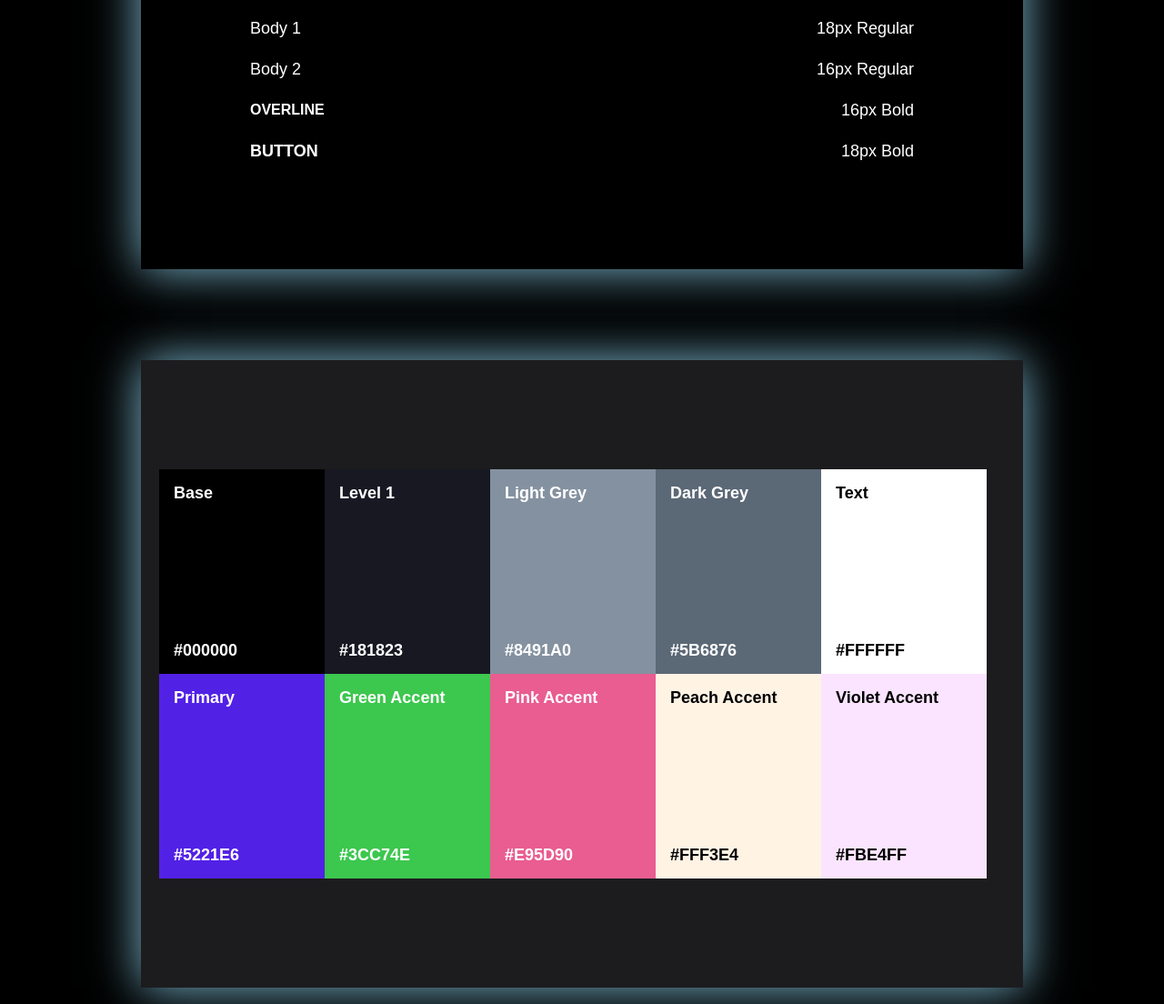
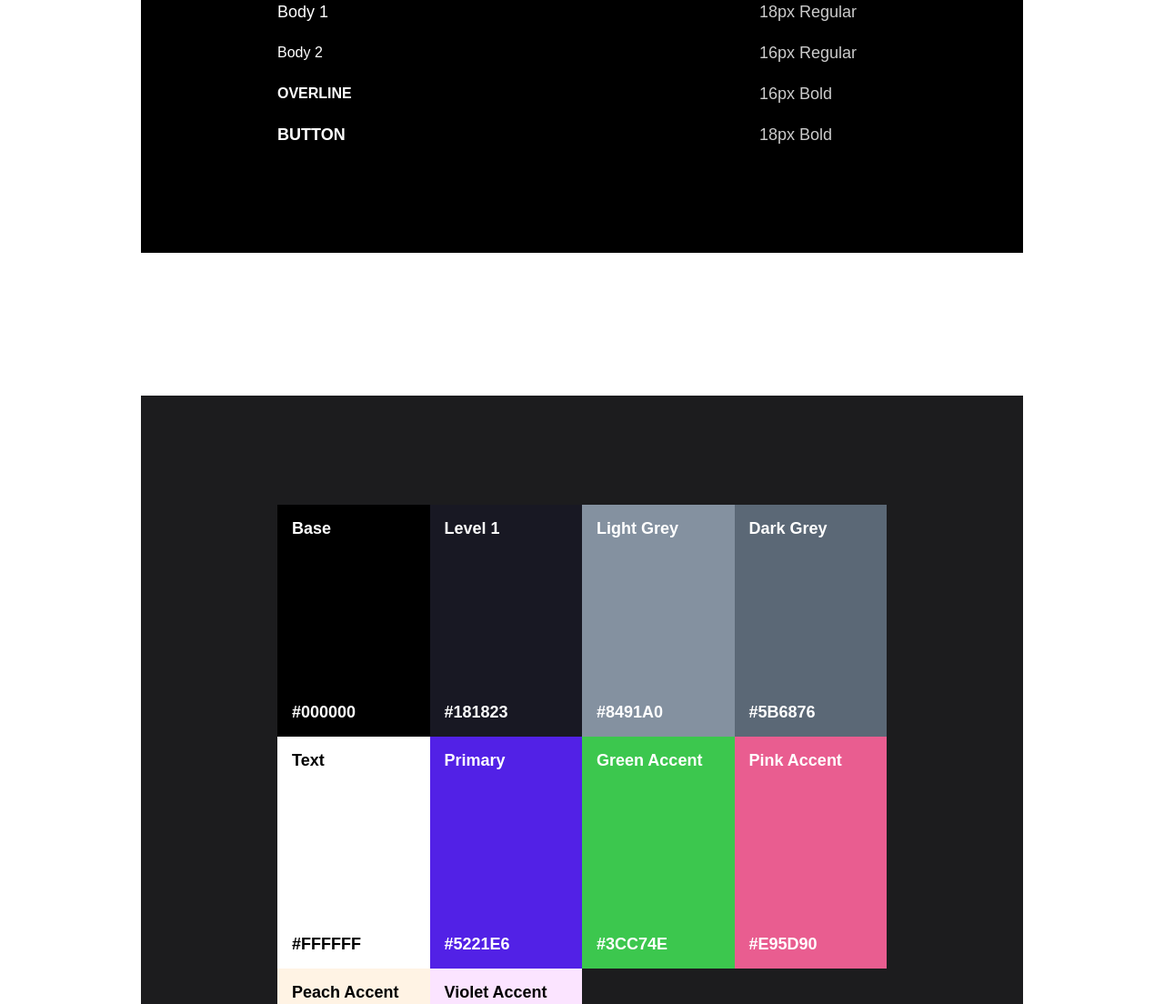
Before and after one commit to valleit/Robin_W_project, a website: page src/style-guide.html in a window 1280 px wide. Shown: the part 649-1753 px from the top of the page at 91% size. Drawn offline with nearby package versions, Linux system fonts and the light colour scheme; files that its build step writes are made by us from their sources.

Commit message:
done_style-guide

```diff
--- a/src/scss/base/style-guide.scss
+++ b/src/scss/base/style-guide.scss
@@ -1,139 +1,151 @@
-
-
-//========= CONTAINERS============
-/* Default container by center */
-.container_guide {
-    max-width: $container_width;
-    margin: 0 auto;
-    padding:50px;
+.body-style-guide {
+  padding: 2.5% 8px;
+  background: $color-body-style-guide;
 }
 
-//========CONTENT SECTION STYLE==============
+.wrapper-section {
+  max-width: 970px;
+  margin: 0 auto;
+  background: $color-base;
 
-.content__section {
-    max-width: 970px;
-    padding: 120px 20px;
-    margin: 0 auto 100px;
-    box-shadow: 0 0 50px #7fbed5;
+  &--bg-color {
+    background: $wrapper-section-bg-color;
   }
 
-.content__section_bg {
-    background: #1C1C1E;
+  &--margin--center-bottom {
+    margin: 0 auto 12.371%;
+  }
 }
 
-.content__section_title {
+.wrapper-content {
+  max-width: 730px;
+  margin: 0 auto;
+  padding: 12.371% 30px;
+}
+
+.text-information {
   display: flex;
   flex-direction: column;
-    width: 100%;
-    max-width: 730px;
-    margin: 0 auto;
-    font-size: $fz-body1;
+  gap: 24px;
 
-
-    >:not(:last-child) {
-            margin: 0 0 24px 0;
+  &__block {
+    display: flex;
+    align-items: center;
+    gap: 10px;
   }
 
+  &__type {
+    flex: 1 1 410px;
+    white-space: nowrap;
+
+    &--fz-label-one {
+      font-size: $fz-label1;
+
+      @include media-query($small) {
+        font-size: $fz-label1-small;
       }
 
-.content__section_color {
-    width: 100%;
+      @include media-query($extra-small) {
+        font-size: $fz-label1-extra-small;
+      }
+    }
+
+    &--fz-body1 {
+      font-size: $fz-body1;
+    }
+
+    &--fw-bold {
+      font-weight: $fw-bold;
+    }
+
+    &--t-t-uppercase {
+      text-transform: uppercase;
+    }
+  }
+
+  &__value {
+    min-width: 140px;
+    font-size: $fz-body1;
+    font-weight: $fw-regular;
+    color: $tetx-information-value-color;
+    white-space: nowrap;
+
+    @include media-query($extra-small) {
+      min-width: 80px;
+      font-size: $fz-body1-extra-small;
+    }
+  }
+}
+
+.color-information {
   display: flex;
   flex-wrap: wrap;
 
-    @include media-query ($medium-down){
-        justify-content: center;
+  &__block {
+    display: flex;
+    flex-direction: column;
+    justify-content: space-between;
+    flex: 0 0 25%;
+    height: 255px;
+    padding: 16px;
+    background: $color-base;
+
+    &--color-text {
+      color: $color-base;
     }
 
-    .color__box {
-        flex: 0 0 182px;
-        display: flex;
-        flex-direction: column;
-        align-items: flex-start;
-        justify-content: space-between;
-        height: 225px;
-        padding: 16px;
-        font-size: $fz-body1;
-        font-weight: $fw-bold;
-
-    }
-
-    .color__box_base {
-        background: $color-base;
-    }
-
-    .color__box_level-one {
+    &--bg-color-level-one {
       background: $color-level-one;
     }
 
-    .color__box_light-grey {
+    &--bg-color-light-grey {
       background: $color-light-grey;
     }
 
-    .color__box_dark-grey {
+    &--bg-color-dark-grey {
       background: $color-dark-grey;
     }
 
-    .color__box_text {
+    &--bg-color-text {
       background: $color-text;
-        color: $color-base;
     }
 
-    .color__box_primary {
+    &--bg-color-primary {
       background: $color-primary;
     }
 
-    .color__box_green-accent {
+    &--bg-color-green-accent {
       background: $color-green-accent;
     }
 
-    .color__box_pink-accent {
+    &--bg-color-pink-accent {
       background: $color-pink-accent;
     }
 
-    .color__box_peach-accent {
+    &--bg-color-peach-accent {
       background: $color-peach-accent;
-        color: $color-base;
     }
 
-    .color__box_violet-accent {
+    &--bg-color-violet-accent {
       background: $color-violet-accent;
-        color: $color-base;
+    }
+
+    @include media-query($extra-small) {
+      flex: 0 0 33.333%;
+    }
+
+    @include media-query($max-extra-small) {
+      flex: 0 0 50%;
     }
   }
 
- //==========================================================
-
-.title__box {
-    display: flex;
-    align-items: center;
-    gap: 20px;
-}
-
-.title__box_name {
-    flex: 1;
-}
-
-.title__box_label1 {
-    font-size: $fz-label1;
+  &__color-name {
+    font-size: $fz-body1;
     font-weight: $fw-bold;
   }
 
-.title__box_body-1 {
+  &__color-hex-code {
     font-size: $fz-body1;
-    font-weight: $fw-regular;
+    font-weight: $fw-bold;
   }
-
-.title__box_overline {
-    font-size: $fz-overline;
-    font-weight: $fw-bold;
-    text-transform: uppercase;
 }
-
-.title__box_button {
-    font-size: $fz-button;
-    font-weight: $fw-bold;
-    text-transform: uppercase;
-}
-
- //========================================================
--- a/src/style-guide.html
+++ b/src/style-guide.html
@@ -8,98 +8,109 @@
   <title>Document</title>
 </head>
 
-<body>
-  <div class="container_guide">
-    <section class="content__section">
-      <ul class="content__section_title">
-        <li class="title__box">
-          <p class="title__box_label1 title__box_name">Label 1</p>
-          <p>117px Regular</p>
+<body class="body-style-guide">
+  <section class="wrapper-section wrapper-section--margin--center-bottom">
+
+    <div class="wrapper-content">
+      <ul class="text-information">
+        <li class="text-information__block">
+          <p class="text-information__type text-information__type--fz-label-one">Label 1</p>
+          <p class="text-information__value">117px Regular</p>
         </li>
-        <li class="title__box">
-          <h1 class="h1 title__box_name">Heading 1</h1>
-          <p>78px Bold - H1</p>
+        <li class="text-information__block">
+          <h1 class="text-information__type h1">Heading 1</h1>
+          <p class="text-information__value">78px Bold - H1</p>
         </li>
-        <li class="title__box">
-          <h2 class="h2 title__box_name">Heading 2</h2>
-          <p>55px Bold - H2</p>
+        <li class="text-information__block">
+          <h2 class="text-information__type h2">Heading 2</h2>
+          <p class="text-information__value">55px Bold - H2</p>
         </li>
-        <li class="title__box">
-          <h3 class="h3 title__box_name">Heading 3</h3>
-          <p>24px Bold - H3</p>
+        <li class="text-information__block">
+          <h3 class="text-information__type h3">Heading 3</h3>
+          <p class="text-information__value">24px Bold - H3</p>
         </li>
-        <li class="title__box">
-          <h4 class="h4 title__box_name">Heading 4</h4>
-          <p>18px Bold - H4</p>
+        <li class="text-information__block">
+          <h4 class="text-information__type h4">Heading 4</h4>
+          <p class="text-information__value">18px Bold - H4</p>
         </li>
-        <li class="title__box">
-          <h5 class="h5 title__box_name">Heading 5</h5>
-          <p>16px Bold - H4</p>
+        <li class="text-information__block">
+          <h5 class="text-information__type h5">Heading 5</h5>
+          <p class="text-information__value">16px Bold - H4</p>
         </li>
-        <li class="title__box">
-          <p class="title__box_body-1 title__box_name">Body 1</p>
-          <p>18px Regular</p>
+        <li class="text-information__block">
+          <p class="text-information__type text-information__type--fz-body1">Body 1</p>
+          <p class="text-information__value">18px Regular</p>
         </li>
-        <li class="title__box">
-          <p class="title__box_name">Body 2</p>
-          <p>16px Regular</p>
+        <li class="text-information__block">
+          <p class="text-information__type">Body 2</p>
+          <p class="text-information__value">16px Regular</p>
         </li>
-        <li class="title__box">
-          <p class="title__box_overline title__box_name">Overline</p>
-          <p>16px Bold</p>
+        <li class="text-information__block">
+          <p class="text-information__type text-information__type--fw-bold text-information__type--t-t-uppercase">
+            Overline
+          </p>
+          <p class="text-information__value">16px Bold</p>
         </li>
-        <li class="title__box">
-          <p class="title__box_button title__box_name">Button</p>
-          <p>18px Bold</p>
+        <li class="text-information__block">
+          <p
+            class="text-information__type text-information__type--fz-body1 text-information__type--fw-bold text-information__type--t-t-uppercase">
+            Button
+          </p>
+          <p class="text-information__value">18px Bold</p>
         </li>
       </ul>
-    </section>
+    </div>
 
-    <section class="content__section content__section_bg">
-      <ul class="content__section_color ">
-        <li class="color__box color__box_base">
-          <p>Base</p>
-          <p>#000000</p>
+  </section>
+  <section class="wrapper-section wrapper-section--bg-color">
+    <div class="wrapper-content">
+      <ul class="color-information">
+        <li class="color-information__block">
+          <p class="color-information__color-name">Base</p>
+          <p class="color-information__color-hex-code">#000000</p>
         </li>
-        <li class="color__box color__box_level-one">
-          <p>Level 1</p>
-          <p>#181823</p>
+        <li class="color-information__block color-information__block--bg-color-level-one">
+          <p class="color-information__color-name">Level 1</p>
+          <p class="color-information__color-hex-code">#181823</p>
         </li>
-        <li class="color__box color__box_light-grey">
-          <p>Light Grey</p>
-          <p>#8491A0</p>
+        <li class="color-information__block color-information__block--bg-color-light-grey">
+          <p class="color-information__color-name">Light Grey</p>
+          <p class="color-information__color-hex-code">#8491A0</p>
         </li>
-        <li class="color__box color__box_dark-grey">
-          <p>Dark Grey</p>
-          <p>#5B6876</p>
+        <li class="color-information__block color-information__block--bg-color-dark-grey">
+          <p class="color-information__color-name">Dark Grey</p>
+          <p class="color-information__color-hex-code">#5B6876</p>
         </li>
-        <li class="color__box color__box_text">
-          <p>Text</p>
-          <p>#FFFFFF</p>
+        <li
+          class="color-information__block color-information__block--color-text color-information__block--bg-color-text">
+          <p class="color-information__color-name">Text</p>
+          <p class="color-information__color-hex-code">#FFFFFF</p>
         </li>
-        <li class="color__box color__box_primary">
-          <p>Primary</p>
-          <p>#5221E6</p>
+        <li class="color-information__block color-information__block--bg-color-primary">
+          <p class="color-information__color-name">Primary</p>
+          <p class="color-information__color-hex-code">#5221E6</p>
         </li>
-        <li class="color__box color__box_green-accent">
-          <p>Green Accent</p>
-          <p>#3CC74E</p>
+        <li class="color-information__block color-information__block--bg-color-green-accent">
+          <p class="color-information__color-name">Green Accent</p>
+          <p class="color-information__color-hex-code">#3CC74E</p>
         </li>
-        <li class="color__box color__box_pink-accent">
-          <p>Pink Accent</p>
-          <p>#E95D90</p>
+        <li class="color-information__block color-information__block--bg-color-pink-accent">
+          <p class="color-information__color-name">Pink Accent</p>
+          <p class="color-information__color-hex-code">#E95D90</p>
         </li>
-        <li class="color__box color__box_peach-accent">
-          <p>Peach Accent</p>
-          <p>#FFF3E4</p>
+        <li
+          class="color-information__block color-information__block--color-text color-information__block--bg-color-peach-accent">
+          <p class="color-information__color-name">Peach Accent</p>
+          <p class="color-information__color-hex-code">#FFF3E4</p>
         </li>
-        <li class="color__box color__box_violet-accent">
-          <p>Violet Accent</p>
-          <p>#FBE4FF</p>
+        <li
+          class="color-information__block color-information__block--color-text color-information__block--bg-color-violet-accent">
+          <p class="color-information__color-name">Violet Accent</p>
+          <p class="color-information__color-hex-code">#FBE4FF</p>
         </li>
       </ul>
-    </section>
-  </div>
+    </div>
+  </section>
 </body>
 
 </html>
```
Also changed, not shown: src/index.html (+16 -7 lines), src/scss/base/global.scss (+9 -4 lines), src/scss/base/variables.scss (+14 -0 lines), package.json (line endings or trailing spaces). Lines whose indentation alone changed are shown as unchanged.
